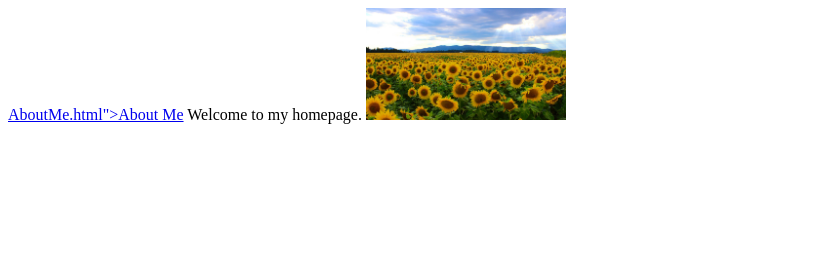
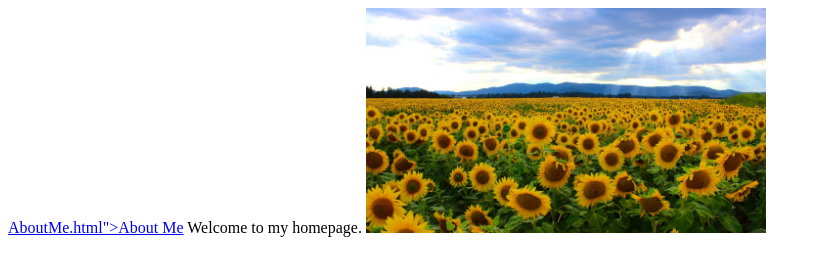
Before and after one commit to am4815/L235F17, a plain HTML site: page index.html in a window 1280 px wide. Shown: the whole page, without its empty margins (0-821 px from the left). Drawn offline with Linux system fonts and the light colour scheme.

Commit message:
Update index.html

```diff
--- a/index.html
+++ b/index.html
@@ -8,7 +8,7 @@
 <body>
   Welcome to my homepage.
 
-  <img width= "200" src="/L235F17/images/1MQDeIw.jpg">
+  <img width= "400" src="/L235F17/images/1MQDeIw.jpg">
 </body>
 
 </html>
```
